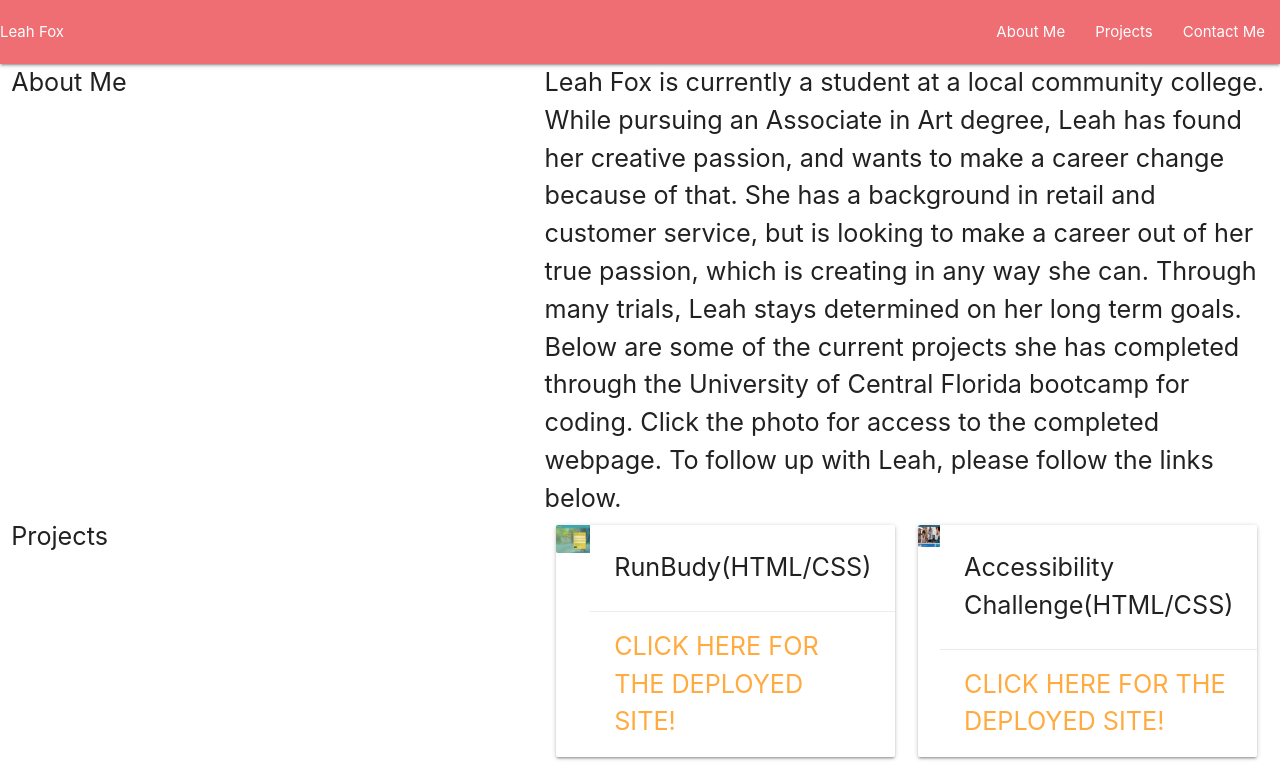
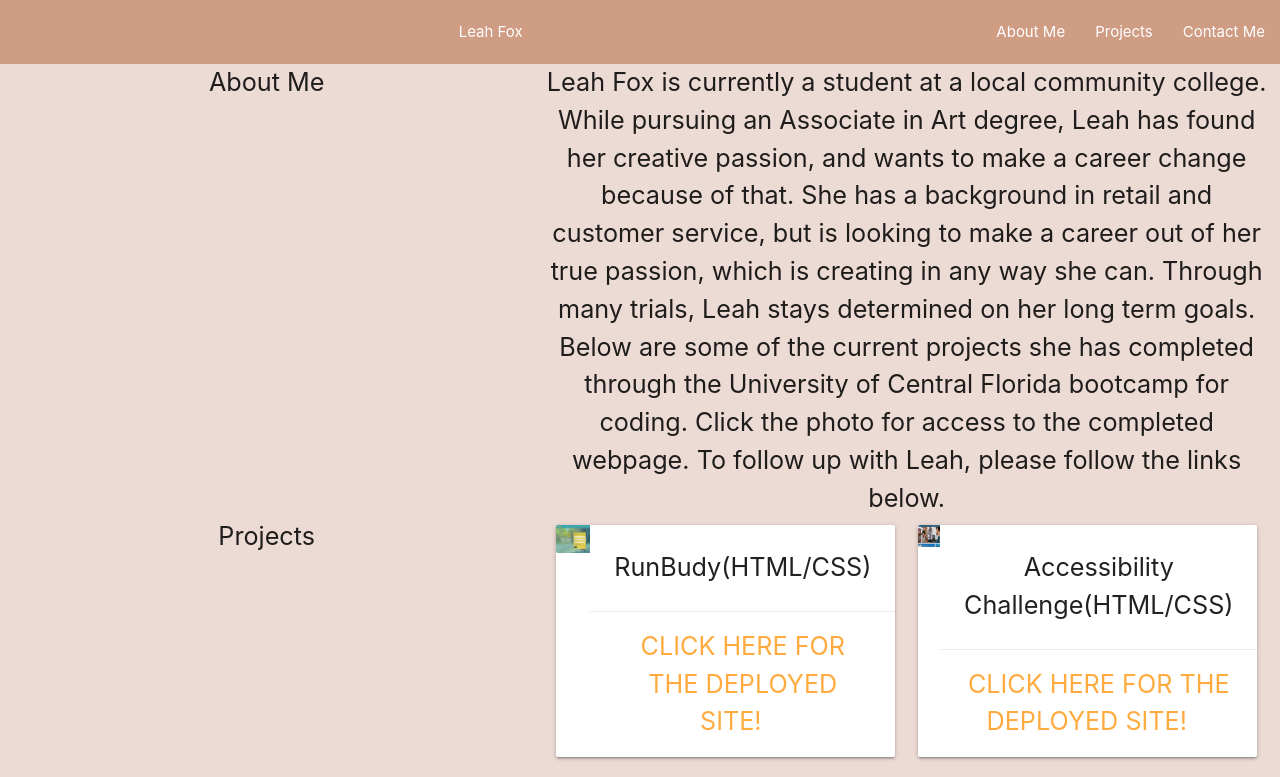
Before and after one commit to LF56/NewPortfolio, a plain HTML site: page index.html in a window 1280 px wide. Shown: the top 777 px of the page. Drawn offline with nearby package versions, Linux system fonts and the light colour scheme.

Commit message:
added styling to background and header

```diff
--- a/assets/css/style.css
+++ b/assets/css/style.css
@@ -1,9 +1,28 @@
+nav .nav-wrapper {
+    position: relative;
+    height: 100%;
+    background-color: rgb(207, 156, 132);
+}
+.row {
+    margin-left: auto;
+    margin-right: auto;
+    margin-bottom: 20px;
+    background-color: rgb(236, 219, 212);
+}
+html {
+    line-height: 1.5;
+   text-align: center;
+    font-weight: normal;
+    color: rgba(0,0,0,0.87);
+   font-size: 300%;
+}
+
 footer a{
     color: #ededed;
     text-decoration: none;
     font-size: 25px;
     justify-content:space-between;
     padding: 30px;
-    display:inline-block
+    display:inline-block;
 
 }
--- a/index.html
+++ b/index.html
@@ -15,9 +15,9 @@
     <div class="nav-wrapper">
       <a>Leah Fox</a>
       <ul id="nav-mobile" class="right hide-on-med-and-down">
-        <li><a href="sass.html">About Me</a></li>
-        <li><a href="badges.html">Projects</a></li>
-        <li><a href="collapsible.html">Contact Me</a></li>
+        <li><a href="#about-me">About Me</a></li>
+        <li><a href="#projects">Projects</a></li>
+        <li><a href="#footer-notes">Contact Me</a></li>
       </ul>
     </div>
   </nav>
@@ -31,7 +31,7 @@
         Below are some of the current projects she has completed through the University of Central Florida bootcamp for
         coding. Click the photo for access to the completed webpage. To follow up with Leah, please follow the links
         below.</span></div>
-    <div class="col s5 pull-s7"><span class="flow-text">About Me</span></div>
+    <div class="col s5 pull-s7"><span id ="about-me" class="flow-text" >About Me</span></div>
 
     <div class="col s7 push-s5"><span class="flow-text">
         <div class="col s12 m6">
@@ -125,7 +125,7 @@
           </div>
         </div>
       </span></div>
-    <div class="col s5 pull-s7"><span class="flow-text">Projects</span></div>
+    <div class="col s5 pull-s7"><span id="projects" class="flow-text">Projects</span></div>
   </div>
 
 
@@ -133,7 +133,7 @@
     <div class="container">
       </div>
     </div>
-    <div class="footer-notes">
+    <div id="footer-notes">
       <div class="container">
         Thanks For visiting my page!
         <a href="tel:407-221-3762">407-221-3762</a>
```
